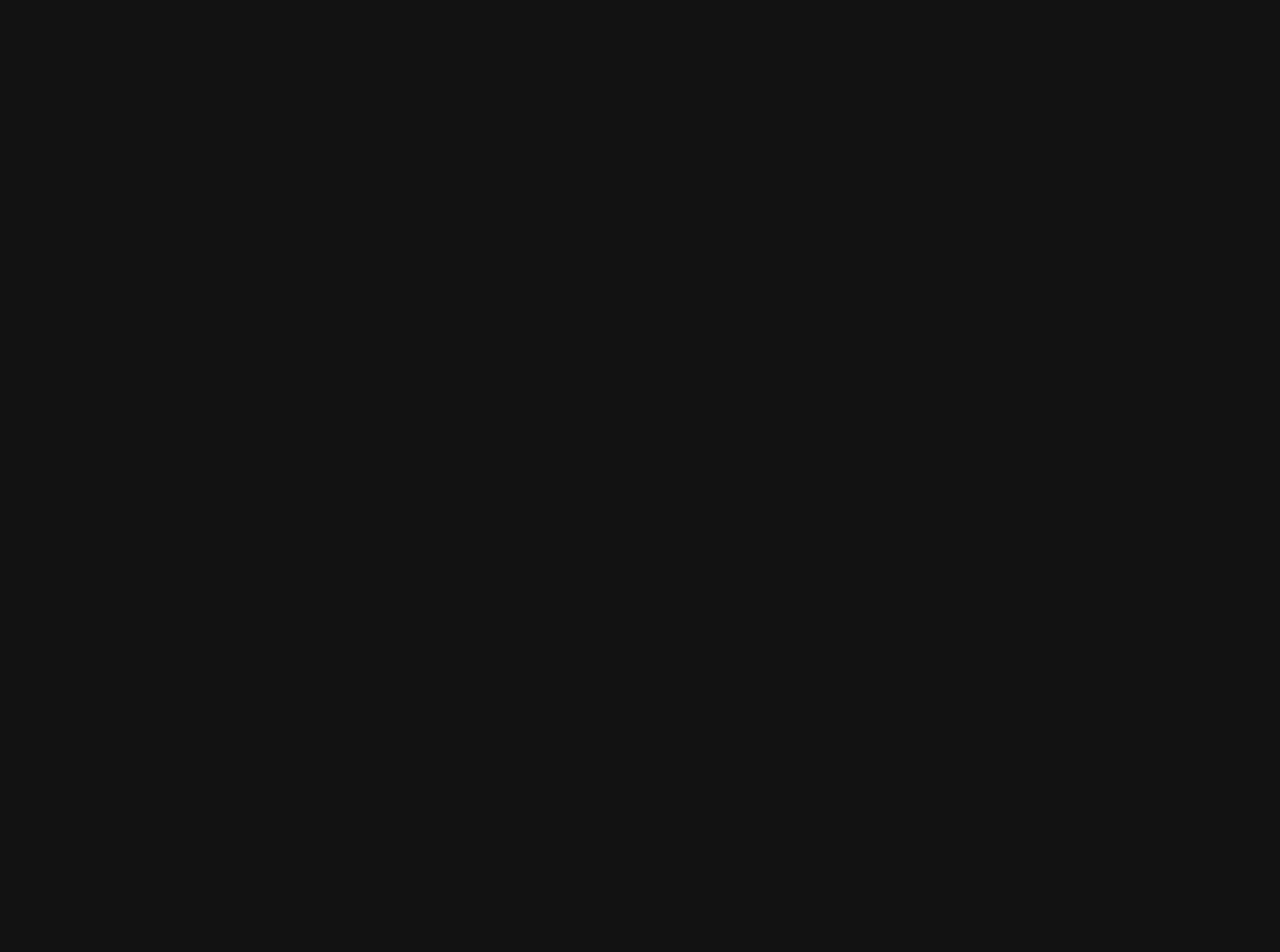
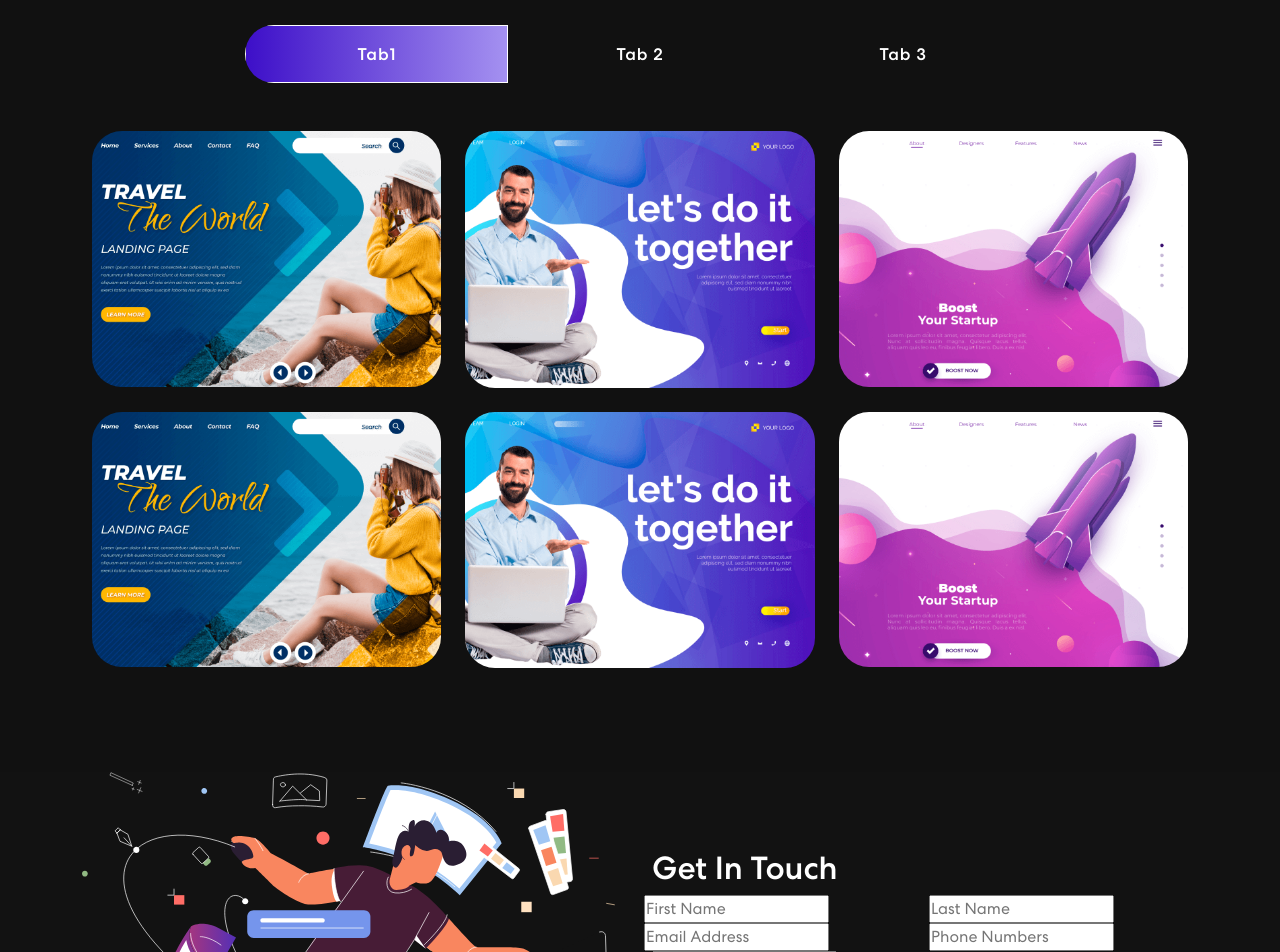
Before and after one commit to CodecoolGlobal/react-for-a-cause-react-San040893, a React (Create React App) app: page / in a window 1280 px wide. Shown: the part 1840-2792 px from the top of the page. Before the commit the page ends 1711 px from the top, so only its background shows below. Built offline with nearby package versions, Linux system fonts and the light colour scheme.

Commit message:
form Section

```diff
--- a/package.json
+++ b/package.json
@@ -7,6 +7,9 @@
     "@testing-library/react": "^13.4.0",
     "@testing-library/user-event": "^13.5.0",
     "bootstrap": "^5.2.3",
+    "cors": "^2.8.5",
+    "express": "^4.18.2",
+    "nodemailer": "^6.9.1",
     "react": "^18.2.0",
     "react-bootstrap": "^2.7.2",
     "react-bootstrap-icons": "^1.10.2",
--- a/src/App.css
+++ b/src/App.css
@@ -383,7 +383,7 @@ nav.navbar .navbar-toggler[arie-expand="true"] .navbar-toggler-icon {
 }
 
 .skill-slider .item img {
-  width: 50%;
+  width: 85%;
   margin: 0 auto 15px auto;
 }
 
@@ -450,7 +450,7 @@ nav.navbar .navbar-toggler[arie-expand="true"] .navbar-toggler-icon {
   position: absolute;
   width: 0;
   height: 100%;
-  background: linear-gradient(90.21deg, #aa367c -5.91%, #4a2fbd 111.58%);
+  background: linear-gradient(90.21deg, #3707c6 -5.91%, #b0a0f5 111.58%);
   top: 0;
   left: 0;
   z-index: -1;
@@ -489,7 +489,7 @@ nav.navbar .navbar-toggler[arie-expand="true"] .navbar-toggler-icon {
 
 .proj-imgbx::before {
   content: "";
-  background: linear-gradient(90.21deg, #aa367c -5.91%, #4a2fbd 111.58%);
+  background: linear-gradient(90.21deg, #b5daf6 -5.91%, #2804ca 111.58%);
   opacity: 0.85;
   position: absolute;
   width: 100%;
@@ -537,7 +537,7 @@ nav.navbar .navbar-toggler[arie-expand="true"] .navbar-toggler-icon {
   bottom: 0;
   width: 35%;
   right: 0;
-  z-index: -4;
+  z-index: -1;
 }
 
 /*Projects Css*/
--- a/src/App.js
+++ b/src/App.js
@@ -4,6 +4,8 @@ import { NavBar } from "./components/NavBar";
 import "bootstrap/dist/css/bootstrap.min.css";
 import { Banner } from "./components/Banner";
 import { Skills } from "./components/Skills";
+import {Projects} from "./components/Projects";
+import {Contact} from "./components/Contact";
 
 function App() {
   return (
@@ -11,6 +13,8 @@ function App() {
       <NavBar />
       <Banner />
       <Skills />
+      <Projects />
+      <Contact />
     </div>
   );
 }
--- /dev/null
+++ b/src/components/Contact.js
@@ -0,0 +1,84 @@
+import { Container, Row, Col } from "react-bootstrap";
+import { useState } from "react";
+import contactImg from "../assets/img/contact-img.svg"
+
+export const Contact = () => {
+  const formInitialDetails = {
+    firstName: '',
+    lastName: '',
+    email: '',
+    phone: '',
+    message: ''
+  }
+
+  const [formDetails, setFormDetails] = useState(formInitialDetails);
+  const [buttonText, setButtonText] = useState('Send');
+  const [status, setStatus] = useState({});
+  const onFormUpdate = (catagory, value) => {
+    setFormDetails({
+      ...formDetails,
+      [catagory] : value
+    })
+  }
+
+  const handleSubmit = async (e) => {
+    e.preventDefualt();
+    setButtonText('Sending...');
+    let response = await fetch("http://localhost:5000/contact", {
+      method: "POST",
+      headers: {
+        "Content-Type": "Application/json;charset=utf-8",
+      },
+      body: JSON.stringify(formDetails),
+    });
+    setButtonText("Send");
+    let result = response.json();
+    setFormDetails(formInitialDetails);
+    if (result.code === 200) {
+      setStatus({ success: true, message: 'Message sent already' });
+    } else {
+      setStatus({ success: false, message: 'Something went wrong, please send this again later.'});
+    }
+  }
+
+  return (
+    <section className="contact" id="contact">
+      <Container>
+        <Row className="align-items-center">
+          <Col md={6}>
+            <img src={contactImg} alt="contact us" />
+          </Col>
+          <Col md={6}>
+            <h2>Get In Touch</h2>
+            <form onSunmit={handleSubmit}>
+              <Row>
+                <Col sm={6} className="px-1">
+                  <input type="text" value={formDetails.firstName} placeholder="First Name" onChange={(e) => onFormUpdate('firstName', e.target.value)} />
+                </Col>
+                <Col sm={6} className="px-1">
+                  <input type="text" value={formDetails.lastName} placeholder="Last Name" onChange={(e) => onFormUpdate('lastName', e.target.value)} />
+                </Col>
+                <Col sm={6} className="px-1">
+                  <input type="email" value={formDetails.email} placeholder="Email Address" onChange={(e) => onFormUpdate('email', e.target.value)} />
+                </Col>
+                <Col sm={6} className="px-1">
+                  <input type="tel" value={formDetails.phone} placeholder="Phone Numbers" onChange={(e) => onFormUpdate('phone', e.target.value)} />
+                </Col>
+                <Col>
+                <textarea value={formDetails.message} placeholder="Message" rows="6" onChange={(e) => onFormUpdate('message', e.target.value)}></textarea>
+                <button type="submit"><span>{buttonText}</span></button>
+                </Col>
+                {
+                  status.message &&
+                  <Col>
+                    <p className={status.success === false ? "danger" : "success"}>{status.message}</p>
+                  </Col>
+                }
+              </Row>
+            </form>
+          </Col>
+        </Row>
+      </Container>
+    </section>
+  )
+}
--- a/src/components/NavBar.js
+++ b/src/components/NavBar.js
@@ -5,6 +5,7 @@ import logo from "../assets/img/logo.png";
 import navIcon2 from "../assets/img/nav-icon2.svg";
 import navIcon3 from "../assets/img/nav-icon3.svg";
 import twitter from "../assets/img/twitter.png";
+
 
 export function NavBar() {
   const [activeLink, setActiveLink] = useState("home");
--- /dev/null
+++ b/src/components/ProjectCard.js
@@ -0,0 +1,14 @@
+import {Col} from  "react-bootstrap"
+export const ProjectCard = ({ title, description, imgUrl }) => {
+    return (
+        <Col sm= {6} md= {4}>
+            <div className = "proj-imgbx">
+                <img src = {imgUrl} />
+                <div className= "proj-txtx">
+                    <h4> {title}</h4>
+                    <span>{description} </span>
+                </div>
+            </div>
+        </Col>
+    )
+}
--- /dev/null
+++ b/src/components/Projects.js
@@ -0,0 +1,89 @@
+import React from "react";
+import { Container, Col, Row, Tab } from "react-bootstrap";
+import Nav from "react-bootstrap/Nav";
+import { ProjectCard } from "./ProjectCard";
+import colorSharp2 from "../assets/img/color-sharp2.png";
+import projImg1 from "../assets/img/project-img1.png";
+import projImg2 from "../assets/img/project-img2.png";
+import projImg3 from "../assets/img/project-img3.png";
+
+export function Projects() {
+  const projects = [
+    {
+      title: "Hallo LucAS",
+      description: "Design & Development",
+      imgUrl: projImg1,
+    },
+    {
+      title: "Business Startup",
+      description: "Design & Development",
+      imgUrl: projImg2,
+    },
+    {
+      title: "Business Startup",
+      description: "Design & Development",
+      imgUrl: projImg3,
+    },
+    {
+      title: "Business Startup",
+      description: "Design & Development",
+      imgUrl: projImg1,
+    },
+    {
+      title: "Business Startup",
+      description: "Design & Development",
+      imgUrl: projImg2,
+    },
+    {
+      title: "Business Startup",
+      description: "Design & Development",
+      imgUrl: projImg3,
+    },
+  ];
+
+  return (
+    <section className="project" id="project">
+      <Container>
+        <Row>
+          <Col>
+            <h2>Projects</h2>
+            <p>ALLLLEEEEESSSSSAAALLASL</p>
+            <Tab.Container id="projects-tab" defaultActiveKey="first">
+              <Nav
+                variant="pills"
+                className="nav-pills mb-5 justify-content-center align-items-center"
+                id="pills-tab"
+              >
+                <Nav.Item>
+                  <Nav.Link eventKey="first">Tab1</Nav.Link>
+                </Nav.Item>
+                <Nav.Item>
+                  <Nav.Link eventKey="second">Tab 2</Nav.Link>
+                </Nav.Item>
+                <Nav.Item>
+                  <Nav.Link eventKey="third">Tab 3</Nav.Link>
+                </Nav.Item>
+              </Nav>
+              <Tab.Content>
+                <Tab.Pane eventKey="first">
+                  <Row>
+                    {projects.map((project, index) => {
+                      return <ProjectCard key={index} {...project} />;
+                    })}
+                  </Row>
+                </Tab.Pane>
+                <Tab.Pane eventKey="second">Lorem Ipsum</Tab.Pane>
+                <Tab.Pane eventKey="third">ABCDEFG</Tab.Pane>
+              </Tab.Content>
+            </Tab.Container>
+          </Col>
+        </Row>
+      </Container>
+      <img
+        className="background-image-right"
+        src={colorSharp2}
+        alt="Fixed Background img right"
+      ></img>
+    </section>
+  );
+}
--- a/src/components/Skills.js
+++ b/src/components/Skills.js
@@ -23,7 +23,7 @@ export const Skills = () => {
       items: 1,
     },
   };
-
+//Umbennen in Skill Containersad
   return (
     <section className="skill" id="skills">
       <Container>
```
Also changed, not shown: server.js (added, +56 -0 lines), 1 other file (tests, documents, lock files or other folders).
